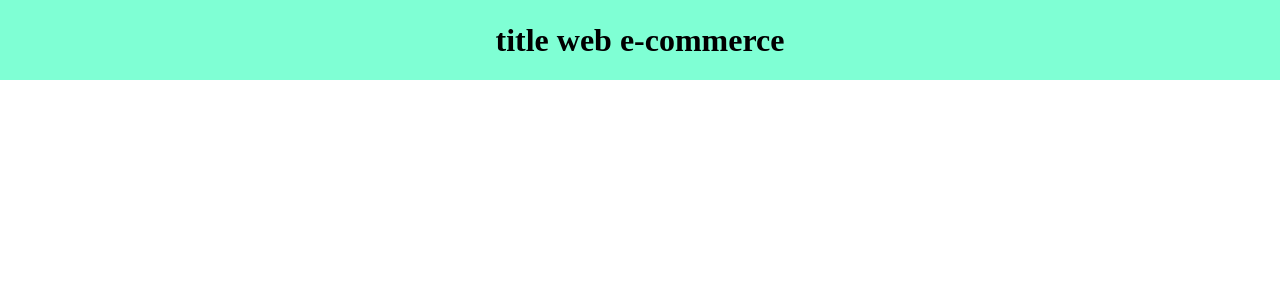
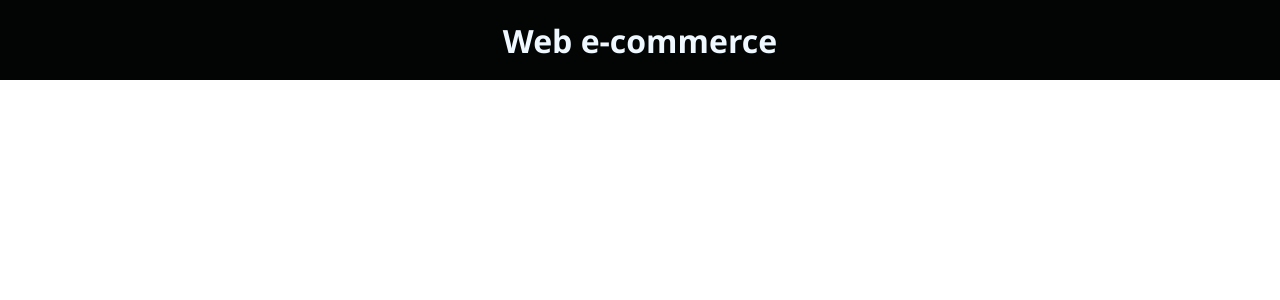
Before and after one commit to Aluonam/project-ecommerce, a Next.js app in the folder e-commerce/: page /PUBLIC/Components/Title/Title in a window 1280 px wide. Shown: the top 300 px of the page. Built offline with nearby package versions, Linux system fonts and the light colour scheme.

Commit message:
estilos finalizados

```diff
--- a/e-commerce/pages/PUBLIC/Components/Filter/Filter.module.css
+++ b/e-commerce/pages/PUBLIC/Components/Filter/Filter.module.css
@@ -1,13 +1,12 @@
 
 .filter{
-    /* width: 100vw; */
     height: 100%;
-    background-color: rgb(158, 231, 232);
     display: flex;
     flex-wrap: wrap;
     flex-direction: row;
     justify-content: center;
     align-items: center;
     gap: 1%;
+    padding-top: 3%;
     /* min-width: 603px; */
 }
--- a/e-commerce/pages/PUBLIC/Components/Title/Title.jsx
+++ b/e-commerce/pages/PUBLIC/Components/Title/Title.jsx
@@ -5,7 +5,7 @@ import titleStyleCSS from './Title.module.css'
 const Title = () => {
   return (
     <div className={titleStyleCSS.Globaltitle}>
-            <h1>title web e-commerce</h1>
+            <h1>Web e-commerce</h1>
     </div>
   )
 }
--- a/e-commerce/pages/PUBLIC/Components/Title/Title.module.css
+++ b/e-commerce/pages/PUBLIC/Components/Title/Title.module.css
@@ -4,6 +4,9 @@
     display: flex;
     align-items: center;
     justify-content: center;
-    background-color: aquamarine;
+    background-color: rgb(3, 5, 4);
+    color: aliceblue;
+    text-decoration: bold;
+    font-family: "Segoe UI";
     /* min-width: 603px; */
 }
--- a/e-commerce/pages/index.js
+++ b/e-commerce/pages/index.js
@@ -5,7 +5,7 @@ export default function Home() {
   return (
     <>
       <Head>
-        <title>Create Next App</title>
+        <title>Web e-commerce</title>
         <meta name="description" content="Generated by create next app" />
         <meta name="viewport" content="width=device-width, initial-scale=1" />
         <link rel="icon" href="/favicon.ico" />
```
